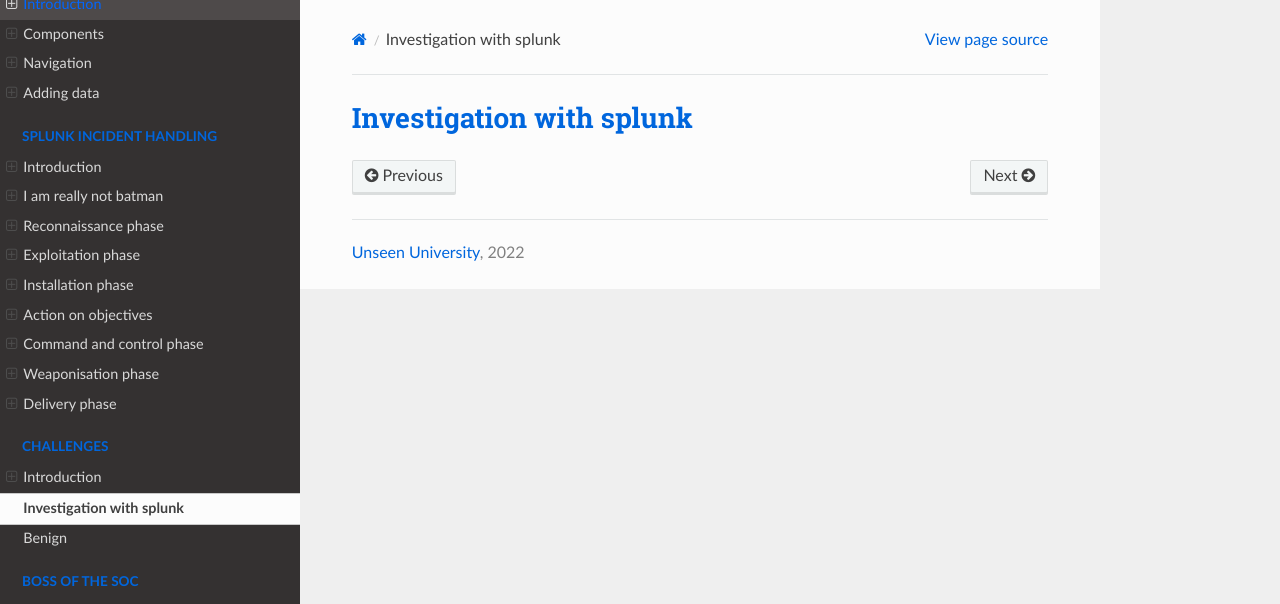
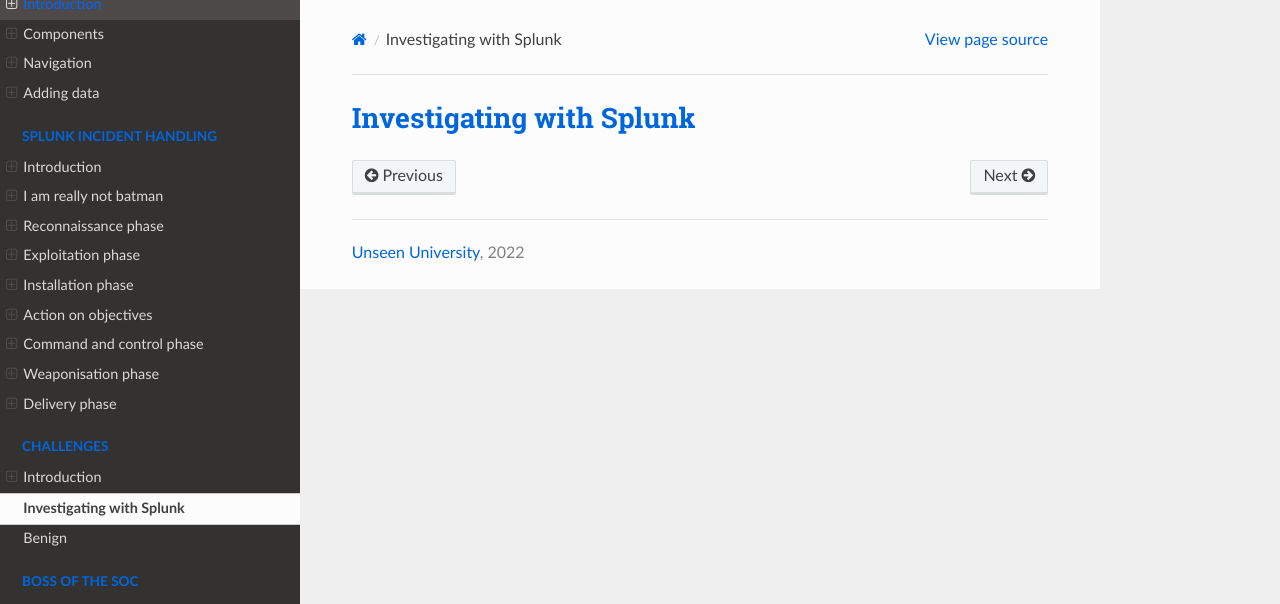
Before and after one commit to tymyrddin/blue-siem, a Sphinx documentation site: the page built from source/docs/challenges/investigation.md, in a window 1280 px wide. Shown: the top 604 px of the page. Built offline with Sphinx 7.4.7 and the Read the Docs theme 2.0.0, drawn with Linux system fonts in a browser that asks for light colours.

Commit message:
Starting challenges

```diff
--- a/source/docs/challenges/investigation.md
+++ b/source/docs/challenges/investigation.md
@@ -1 +1 @@
-# Investigation with splunk
+# Investigating with Splunk
```
Also changed, not shown: source/docs/challenges/README.md (+1 -1 lines).
